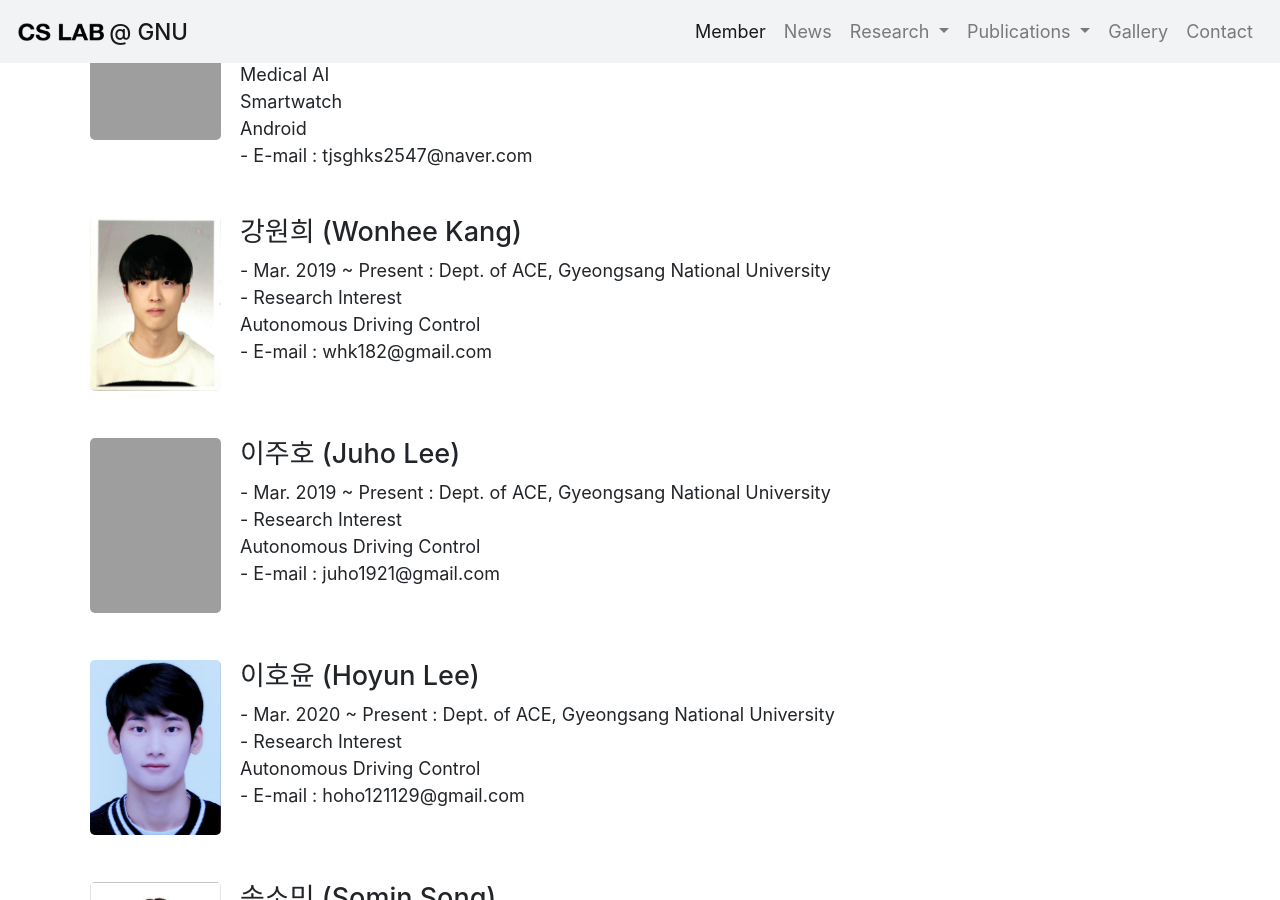
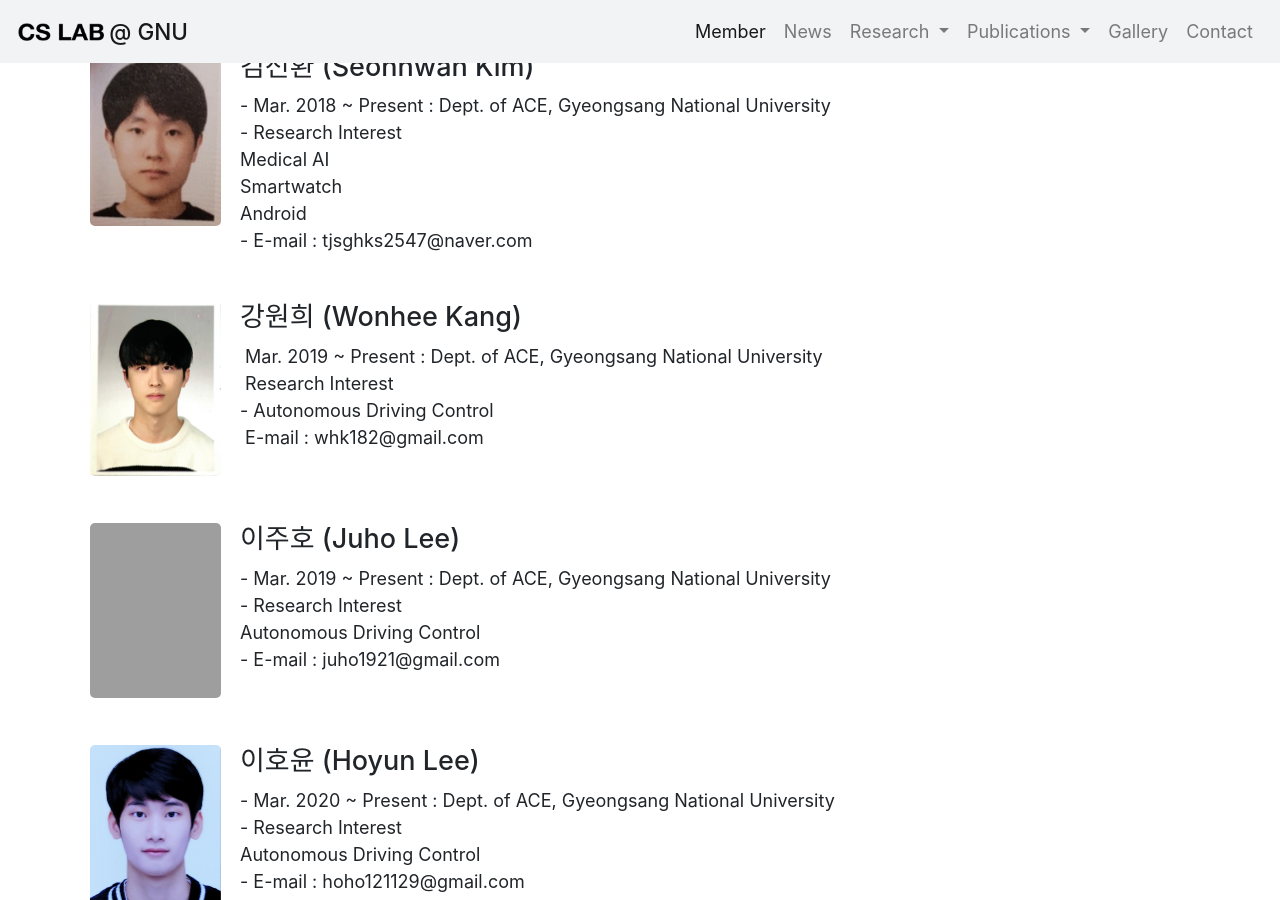
Before and after one commit to LEEJUH0/LEEJUH0.github.io, a Jekyll site: the page built from member/members.html, in a window 1280 px wide and 900 px high, scrolled down 2358 px. Built offline with Jekyll 4.4.1, drawn with Linux system fonts in a browser that asks for light colours; some web fonts are replaced; some of the changed text lies outside the part shown; grey boxes are pictures that could not be loaded.

Commit message:
Update members.html

```diff
--- a/member/members.html
+++ b/member/members.html
@@ -71,17 +71,17 @@
 			<td>
 				<ul>
 					<h4>윤혜린 (Hyerin Yoon)</h4>
-					- Master's course, Mar. 2021 ~
+					<li>Master's course, Mar. 2021 ~</li>
 					<br>
-					- Research Interest
+					<li>Research Interest</li>
 					<br>
-					Medical AI
+					- Medical AI
 					<br>
-					Anomaly detection
+					- Anomaly detection
 					<br>
-					Deep Learning
+					- Deep Learning
 					<br>
-					- E-mail : dbsfls00@gnu.ac.kr
+					<li>E-mail : dbsfls00@gnu.ac.kr</li>
 				</ul>
 			</td>
 		</tr>
@@ -154,7 +154,7 @@
 
 	<table>
 		<tr valign="top">
-			<td width="150px"><img align="left" width="150px" height="175px" src="/member_image/seonhwankims.jpg" />
+			<td width="150px"><img align="left" width="150px" height="175px" src="/member_image/seonhwankim.jpg" />
 			</td>
 			<td>
 				<ul>
@@ -182,13 +182,13 @@
 			<td>
 				<ul>
 					<h4>강원희 (Wonhee Kang)</h4>
-					- Mar. 2019 ~ Present : Dept. of ACE, Gyeongsang National University
+					&nbsp;Mar. 2019 ~ Present : Dept. of ACE, Gyeongsang National University
 					<br>
-					- Research Interest
+					&nbsp;Research Interest
 					<br>
-					Autonomous Driving Control
+					- Autonomous Driving Control
 					<br>
-					- E-mail : whk182@gmail.com
+					&nbsp;E-mail : whk182@gmail.com
 				</ul>
 			</td>
 		</tr>
```
Also changed, not shown: other parts of member/members.html (+1 -1 lines).
